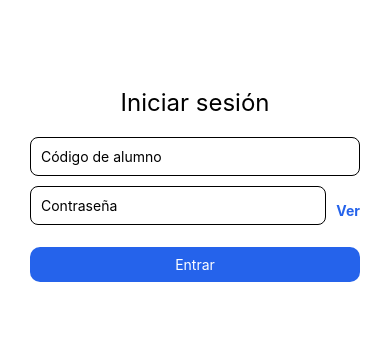
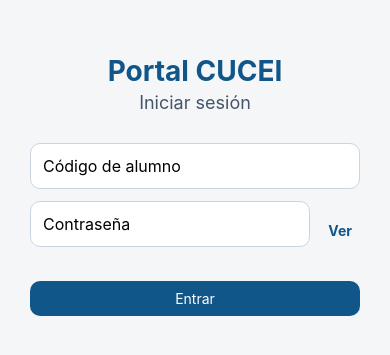
Before and after one commit to jankarlito689/Campus_Cucei, a React Native app: screen / in a window 390 px wide. Shown: the part 237-592 px from the top of the page. Built offline with nearby package versions, Linux system fonts and the light colour scheme; what react-native would draw is missing.

Commit message:
se mejoro el diseño

```diff
--- a/src/layout/Usuario/loginLayout.js
+++ b/src/layout/Usuario/loginLayout.js
@@ -1,48 +1,131 @@
-//layout de login
-import { View, Text, TextInput, StyleSheet, Pressable } from "react-native";
+import { View, Text, TextInput, StyleSheet, Pressable, ActivityIndicator } from "react-native";
 import { Boton } from "../../Componetes/boton";
 import { useState } from "react";
 
-export function LoginLayout({ codigo, nip, onCodigoChange, onPasswordChange, onSubmit, error }) {
+export function LoginLayout({
+  codigo,
+  nip,
+  onCodigoChange,
+  onPasswordChange,
+  onSubmit,
+  error,
+  disabled = false,
+}) {
   const [showPassword, setShowPassword] = useState(false);
+
   return (
     <View style={styles.container}>
-        <Text style={styles.title}>Iniciar sesión</Text>
+      {/* Encabezado */}
+      <View style={styles.header}>
+        <Text style={styles.title}>Portal CUCEI</Text>
+        <Text style={styles.subtitle}>Iniciar sesión</Text>
+      </View>
+
+      {/* Campo de código */}
       <TextInput
-            style={styles.input}
+        style={[styles.input, disabled && styles.disabledInput]}
         placeholder="Código de alumno"
         value={codigo}
         onChangeText={onCodigoChange}
+        editable={!disabled}
+        keyboardType="numeric"
+        autoCapitalize="none"
       />
+
+      {/* Campo de contraseña */}
       <View style={styles.passwordContainer}>
         <TextInput
-                style={[styles.input, { flex: 1 }]}
+          style={[styles.input, { flex: 1 }, disabled && styles.disabledInput]}
           placeholder="Contraseña"
           secureTextEntry={!showPassword}
           value={nip}
           onChangeText={onPasswordChange}
+          editable={!disabled}
+          autoCapitalize="none"
         />
         <Pressable onPress={() => setShowPassword(!showPassword)} style={styles.toggle}>
-                <Text style={{ color: "#2563eb", fontWeight: "bold" }}>
+          <Text style={styles.toggleText}>
             {showPassword ? "Ocultar" : "Ver"}
           </Text>
         </Pressable>
       </View>
+
+      {/* Error visual */}
       {error ? <Text style={styles.error}>{error}</Text> : null}
+
+      {/* Botón de acción */}
+      <View style={styles.buttonContainer}>
         <Boton
-            title="Entrar"
-            color="#2563eb"
-            onPress={onSubmit}
+          title={disabled ? "Conectando..." : "Entrar"}
+          color="#115688"
+          onPress={!disabled ? onSubmit : null}
+          disabled={disabled}
         />
+      </View>
+
+      {/* Indicador de carga opcional */}
+      {disabled && (
+        <View style={{ marginTop: 15, alignItems: "center" }}>
+          <ActivityIndicator size="small" color="#115688" />
+          <Text style={{ color: "#115688", marginTop: 5 }}>Verificando credenciales...</Text>
+        </View>
+      )}
     </View>
   );
 }
 
 const styles = StyleSheet.create({
-    container: { padding: 30, justifyContent: "center", flex: 1 },
-    title: { fontSize: 24, textAlign: "center", marginBottom: 20 },
-    input: { borderWidth: 1, borderRadius: 8, padding: 10, marginBottom: 10 },
-    error: { color: "red", textAlign: "center" },
-    passwordContainer: { flexDirection: "row", alignItems: "center" },
-    toggle: { marginLeft: 10 },
+  container: {
+    flex: 1,
+    justifyContent: "center",
+    padding: 30,
+    backgroundColor: "#f4f6f8",
+  },
+  header: {
+    alignItems: "center",
+    marginBottom: 30,
+  },
+  title: {
+    fontSize: 28,
+    fontWeight: "bold",
+    color: "#115688",
+  },
+  subtitle: {
+    fontSize: 18,
+    color: "#475569",
+    marginTop: 4,
+  },
+  input: {
+    borderWidth: 1,
+    borderColor: "#cbd5e1",
+    backgroundColor: "#fff",
+    borderRadius: 10,
+    padding: 12,
+    fontSize: 16,
+    marginBottom: 12,
+  },
+  disabledInput: {
+    opacity: 0.6,
+  },
+  passwordContainer: {
+    flexDirection: "row",
+    alignItems: "center",
+  },
+  toggle: {
+    marginLeft: 10,
+    paddingHorizontal: 8,
+  },
+  toggleText: {
+    color: "#115688",
+    fontWeight: "bold",
+  },
+  error: {
+    color: "#ef4444",
+    textAlign: "center",
+    marginBottom: 12,
+    marginTop: 4,
+  },
+  buttonContainer: {
+    marginTop: 10,
+  },
 });
```
Lines whose indentation alone changed are shown as unchanged.
